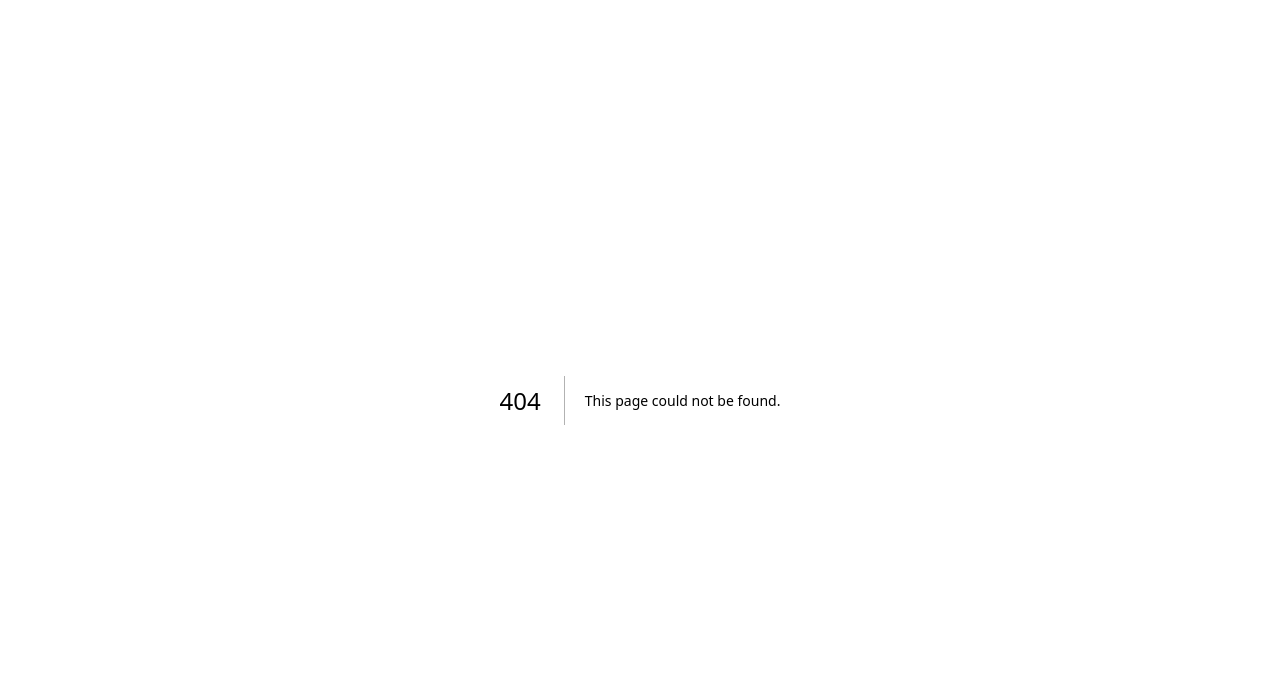
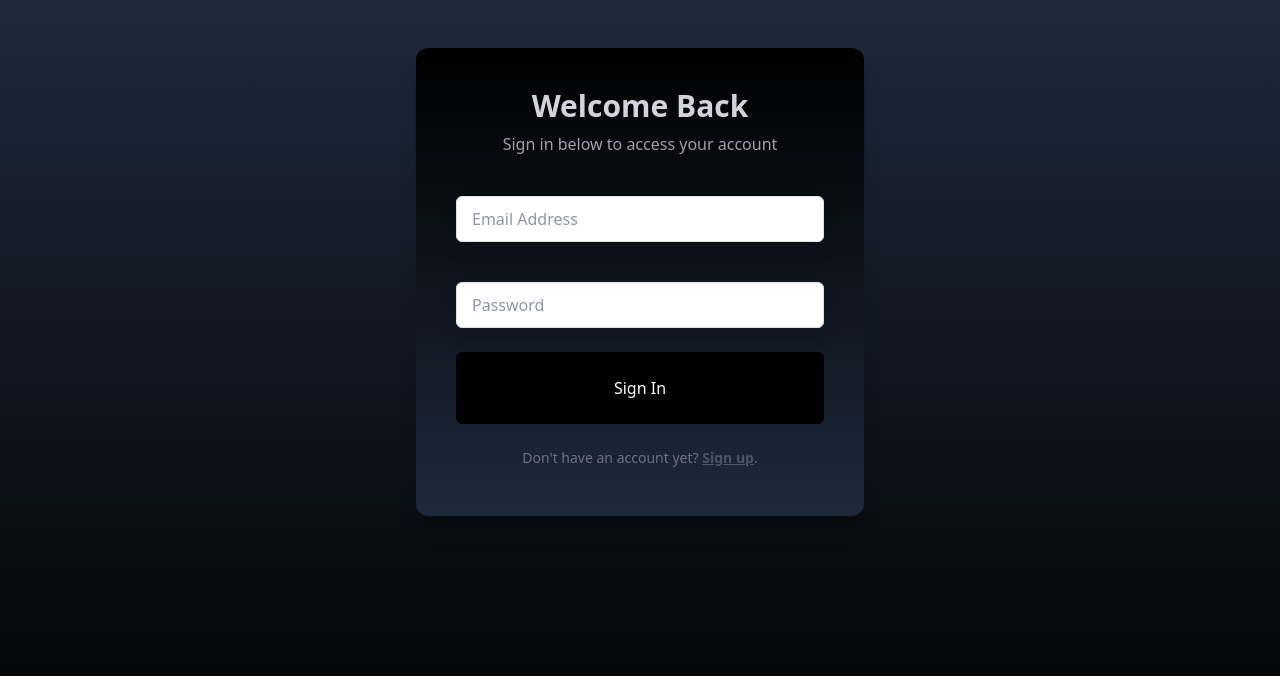
Before and after one commit to louitron/to-do_list_app, a Next.js app: page /logIn in a window 1280 px wide. Before the commit this address had no page. Shown: the top 676 px of the page. Built offline with nearby package versions, Linux system fonts and the light colour scheme.

Commit message:
created signup success transition animation

```diff
--- a/src/components/SignInButton.jsx
+++ b/src/components/SignInButton.jsx
@@ -20,7 +20,7 @@ export const SignInButton = () => {
   return (
     <div className="flex w-full flex-col items-center justify-center bg-black">
       {!isSignedIn ? (
-        <Link href="/signIn">
+        <Link href="/logIn">
           <button className="text-white relative overflow-hidden rounded-lg bg-black px-20 py-6 ring-red-500/50 ring-offset-black will-change-transform focus:outline-none focus:ring-1 focus:ring-offset-2">
             Sign In
           </button>
--- /dev/null
+++ b/src/components/Success.jsx
@@ -0,0 +1,9 @@
+export const Success = () => {
+  return (
+    <div class="relative flex min-h-screen items-center justify-center bg-black">
+      <h1 class="animate-torch select-none whitespace-nowrap bg-gradient-to-r from-black via-white to-black bg-[length:100px_30px] bg-clip-text bg-no-repeat text-lg font-bold uppercase text-transparent sm:bg-[length:200px_50px] sm:text-4xl">
+        Great Success, You are awesome!
+      </h1>
+    </div>
+  );
+};
--- a/src/components/auth/SignIn.jsx
+++ b/src/components/auth/SignIn.jsx
@@ -66,7 +66,7 @@ export const SignIn = () => {
               <p className="text-center text-sm text-gray-500">
                 Don&#x27;t have an account yet?{" "}
                 <Link
-                  href="/signUp"
+                  href="/createAccount"
                   className="font-semibold text-gray-600 hover:underline focus:text-gray-800 focus:outline-none"
                 >
                   Sign up
--- a/tailwind.config.js
+++ b/tailwind.config.js
@@ -26,6 +26,14 @@ module.exports = {
             "--rotate": "360deg",
           },
         },
+        torch: {
+          from: {
+            backgroundPosition: "-100% 0",
+          },
+          to: {
+            backgroundPosition: "200% 0",
+          },
+        },
       },
       width: {
         cardw: "325px",
```
Also changed, not shown: src/pages/createAccount.js (renamed from src/pages/signUp.js), src/pages/logIn.js (renamed from src/pages/signIn.js).
